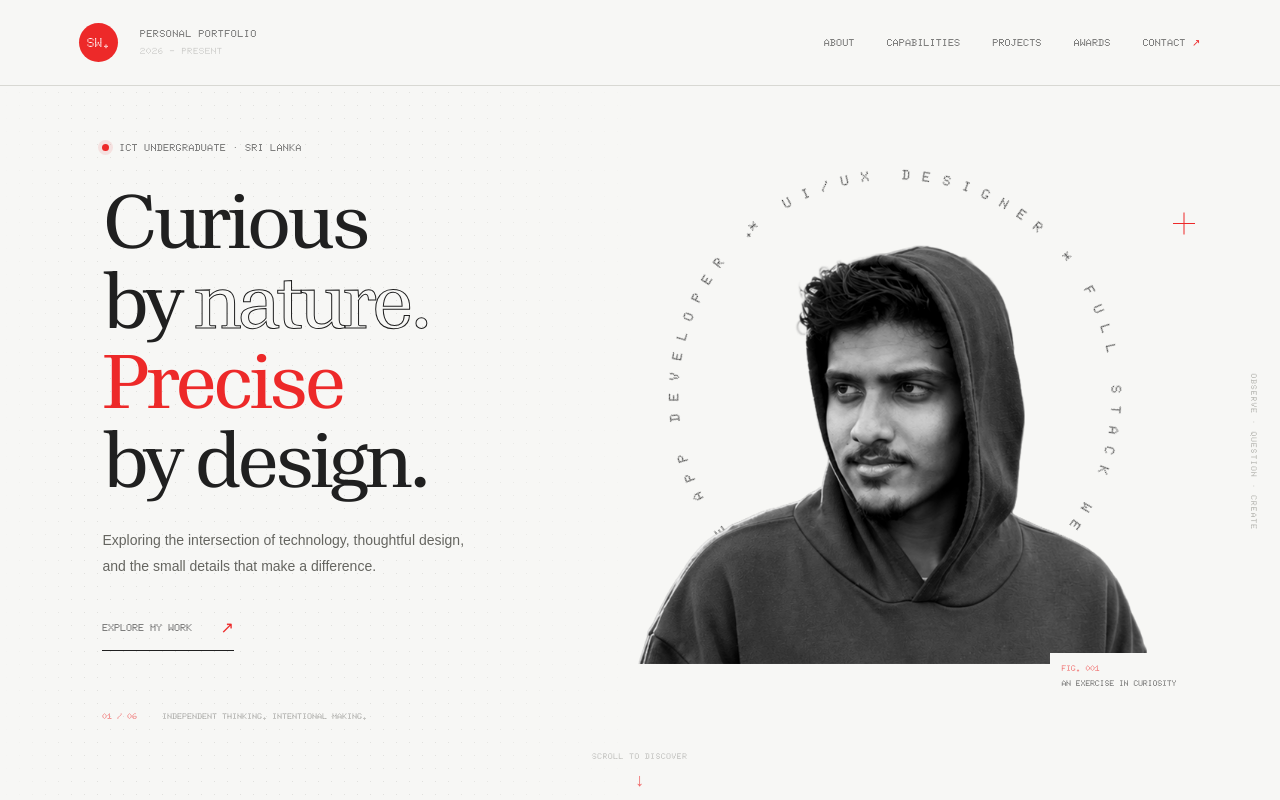
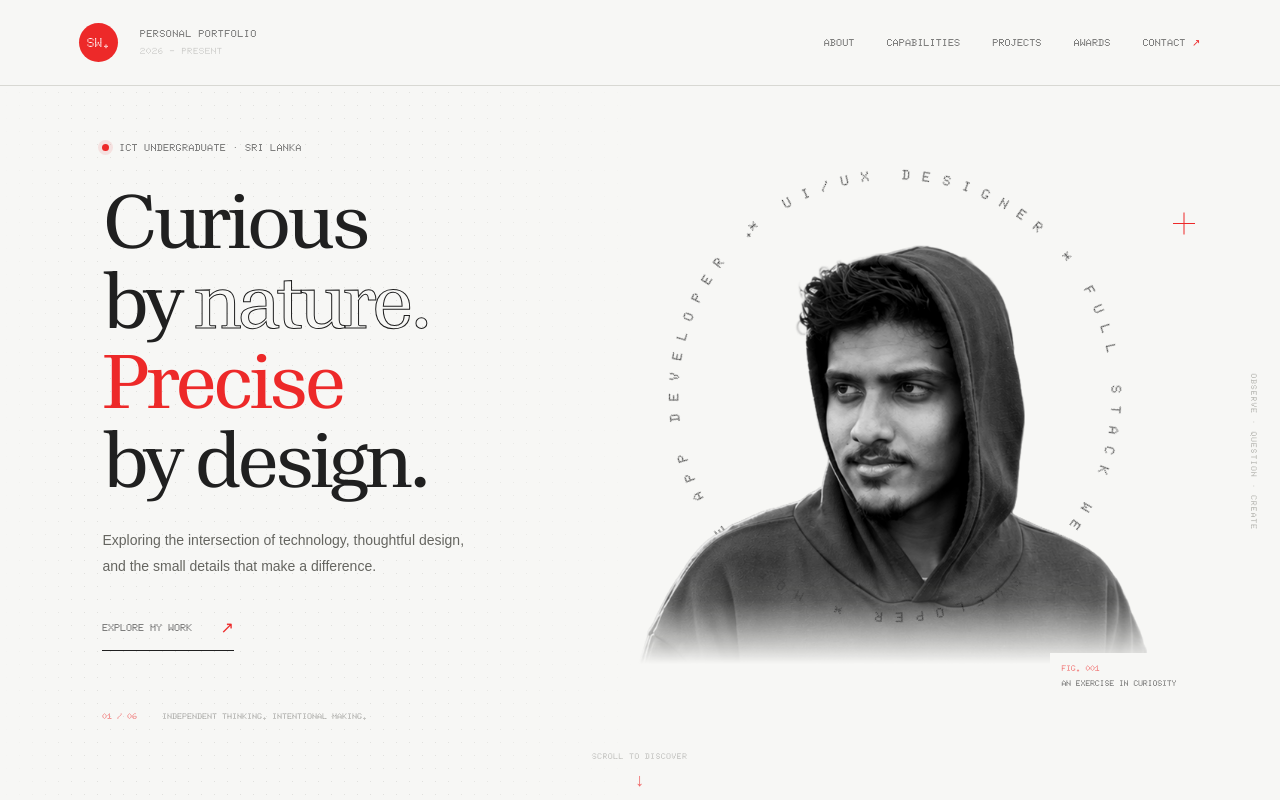
Before and after one commit to wishwadeepa/wishwadeepa.portfolio, a React (Vite) app: page / in a window 1280 px wide. Shown: the top 800 px of the page. Built offline with nearby package versions, Linux system fonts and the light colour scheme.

Commit message:
base v1.1  . gradient  image

```diff
--- a/src/App.css
+++ b/src/App.css
@@ -236,6 +236,27 @@
   filter: grayscale(1) contrast(1.04);
   pointer-events: none;
 }
+
+
+.hero-portrait {
+  -webkit-mask-image: linear-gradient(
+          to bottom,
+          #000 0%,
+          #000 78%,
+          rgb(0 0 0 / 85%) 86%,
+          rgb(0 0 0 / 35%) 94%,
+          transparent 100%
+  );
+  mask-image: linear-gradient(
+          to bottom,
+          #000 0%,
+          #000 78%,
+          rgb(0 0 0 / 85%) 86%,
+          rgb(0 0 0 / 35%) 94%,
+          transparent 100%
+  );
+}
+
 
 /* Full circular typography behind the portrait */
 
```
Also changed, not shown: src/sections/Hero.tsx (line endings or trailing spaces).
